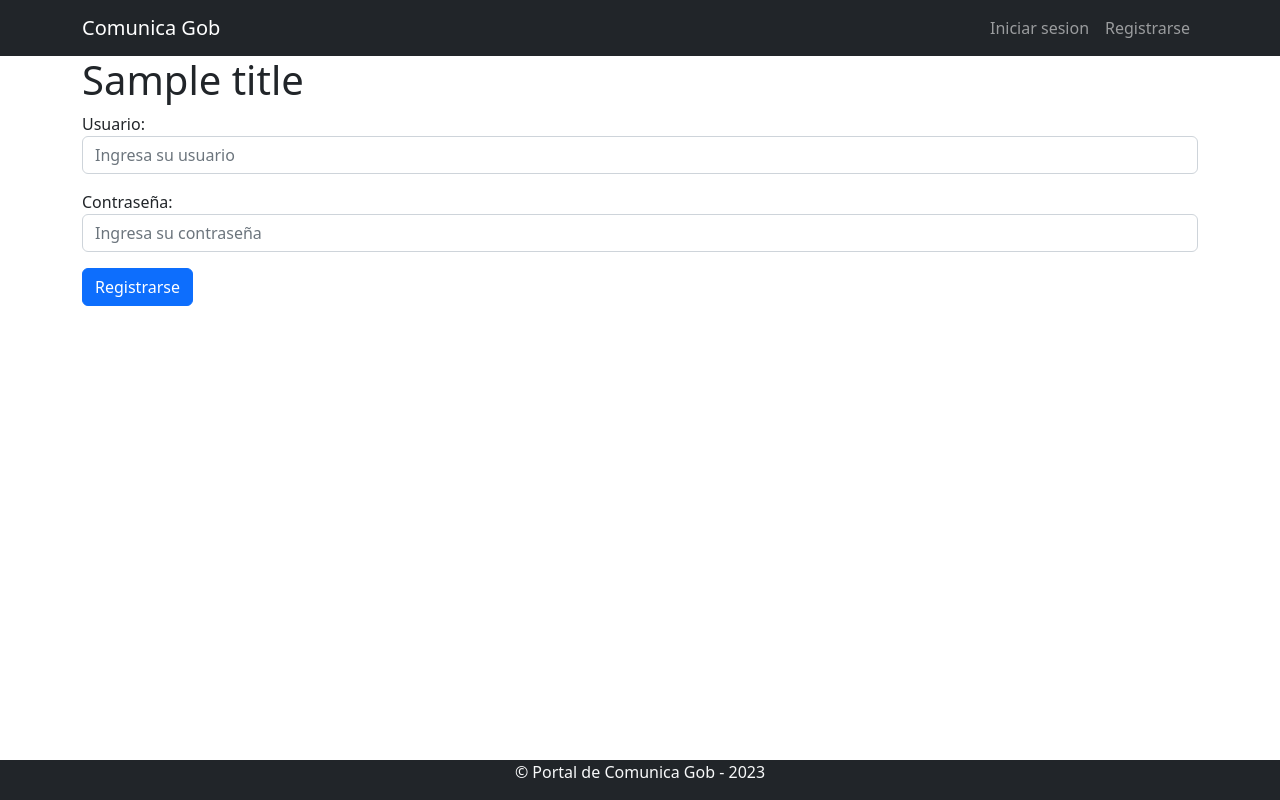
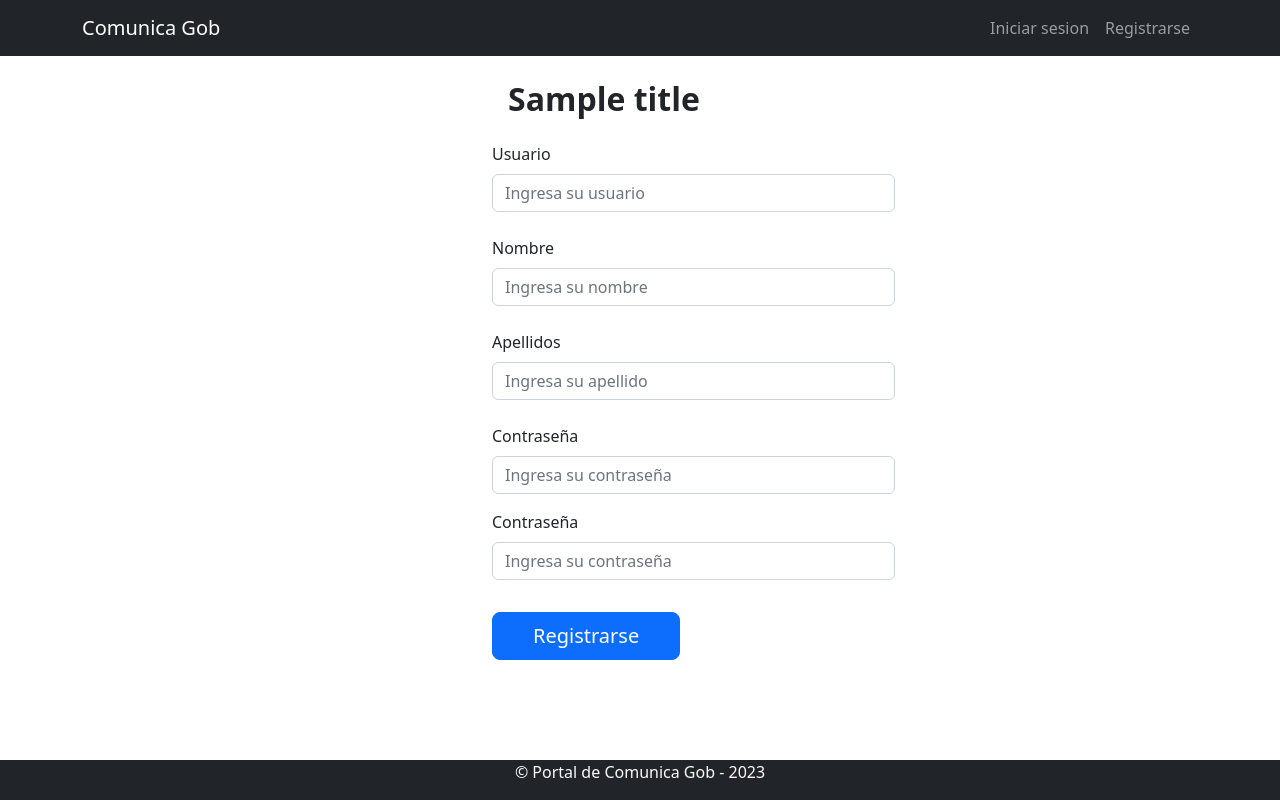
Before and after one commit to alexmbar/FullStackPythonA_MartinezBarragan_CesarAlejandro, a Django app: template comunica_gob/templates/signup.html in a window 1280 px wide. Run offline with Django 4.2, Linux system fonts and the light colour scheme; tables that the repository leaves empty hold one stand-in row (values such as "Sample post"); the template is opened without the code that fills it: values that come from a table or form of the project are taken from there, most other values are stand-ins (such as "Sample title", 1, 10 or a date in 2020); parts of the project's set-up code (start-up, migrations or seed data) failed here and were passed over; some libraries are stand-ins or nearby versions.

Commit message:
modificaciones ligeras para reportes, se agrega signupform

```diff
--- a/comunica_gob/administracion/forms.py
+++ b/comunica_gob/administracion/forms.py
@@ -5,3 +5,10 @@ from django import forms
 class LoginForm(forms.Form):
     username = forms.CharField(label="Usuario", widget=forms.TextInput(attrs={"class":"form-control","placeholder":"Ingresa su usuario"}))
     password = forms.CharField(label="Contraseña", widget=forms.PasswordInput(attrs={"class":"form-control","placeholder":"Ingresa su contraseña"}))
+
+class SignupForm(forms.Form):
+    username = forms.CharField(label="Usuario", widget=forms.TextInput(attrs={"class":"form-control","placeholder":"Ingresa su usuario"}))
+    name = forms.CharField(label="Nombre", widget=forms.TextInput(attrs={"class":"form-control","placeholder":"Ingresa su nombre"}))
+    lastname = forms.CharField(label="Apellidos", widget=forms.TextInput(attrs={"class":"form-control","placeholder":"Ingresa su apellido"}))
+    password1 = forms.CharField(label="Contraseña", widget=forms.PasswordInput(attrs={"class":"form-control","placeholder":"Ingresa su contraseña"}))
+    password2 = forms.CharField(label="Confirmar contraseña", widget=forms.PasswordInput(attrs={"class":"form-control","placeholder":"Ingresa su contraseña"}))
--- a/comunica_gob/comunica_gob/settings.py
+++ b/comunica_gob/comunica_gob/settings.py
@@ -39,6 +39,8 @@ INSTALLED_APPS = [
     'django.contrib.messages',
     'django.contrib.staticfiles',
     'administracion',
+    'api',
+    'reportes',
 ]
 
 MIDDLEWARE = [
--- a/comunica_gob/templates/home.html
+++ b/comunica_gob/templates/home.html
@@ -25,12 +25,12 @@
 
   <form action="{% url 'reporte' %}" method="post" class="d-inline">
     {% csrf_token %}
-    <button type="submit" name="reporte" value="mantenimiento" class="btn btn-secondary btn-sm">Reparación de calles y aceras</button>
+    <button type="submit" name="reporte" value="mantenimiento" class="btn btn-secondary btn-sm">Mantenimiento de parques y alumbrado público</button>
   </form>
 
   <form action="{% url 'reporte' %}" method="post" class="d-inline">
     {% csrf_token %}
-    <button type="submit" name="reporte" value="gestion" class="btn btn-secondary btn-sm">Recolección de basura y residuos</button>
+    <button type="submit" name="reporte" value="gestion" class="btn btn-secondary btn-sm">Gestión de emergencias a desastres naturales</button>
   </form>
 
 
--- a/comunica_gob/templates/signup.html
+++ b/comunica_gob/templates/signup.html
@@ -1,8 +1,10 @@
 {% extends 'base.html' %}
 
 {% block content %}
-<div class="container">
-  <h1>{{ title }}</h1>
+<div class="container-fluid h-custom">
+  <div class="row d-flex justify-content-center align-items-center h-100">
+
+    <div class="col-md-8 col-lg-6 col-xl-4 offset-xl-1">
       {% if messages %}
       <div id="messages" style="display: none;">
         {% for message in messages %}
@@ -12,11 +14,59 @@
         {% endfor %}
       </div>
       {% endif %}
-  <form action="/signup/" method="POST">
-    {{ form.as_p }}
+      <form action="{% url 'signup' %}" method="post" class="needs-validation">
+        <div class="divider d-flex align-items-center my-4">
+          <h2 class="text-center fw-bold mx-3 mb-0">{{ title }}</h2>
+        </div>
+        <!-- Email input -->
+        <div class="form-outline mb-4">
+          <label class="form-label" for="form3Example3">Usuario</label>
+
+          {{ form.username }}
+
+        </div>
+        <!-- Email input -->
+        <div class="form-outline mb-4">
+          <label class="form-label" for="form3Example3">Nombre</label>
+
+          {{ form.name }}
+
+        </div>
+
+        <!-- Email input -->
+        <div class="form-outline mb-4">
+          <label class="form-label" for="form3Example3">Apellidos</label>
+
+          {{ form.lastname }}
+
+        </div>
+
+        <!-- Password input -->
+        <div class="form-outline mb-3">
+          <label class="form-label" for="form3Example4">Contraseña</label>
+
+          {{ form.password1 }}
+
+        </div>
+
+        <!-- Password input -->
+        <div class="form-outline mb-3">
+          <label class="form-label" for="form3Example4">Contraseña</label>
+
+          {{ form.password2 }}
+
+        </div>
+
+        <!-- {{ form.as_p }} -->
         {% csrf_token %}
-    <button class="btn btn-primary">Registrarse</button>
+        <div class="text-center text-lg-start mt-4 pt-2">
+          <button type="submit" class="btn btn-primary btn-lg bgcolor-secundario bordecolor-secundario"
+            style="padding-left: 2.5rem; padding-right: 2.5rem;">Registrarse</button>
+        </div>
       </form>
+    </div>
+
+  </div>
 </div>
 
 {% block extra_js %}
```
Also changed, not shown: comunica_gob/administracion/views.py (+25 -9 lines), comunica_gob/administracion/migrations/0001_initial.py (added), comunica_gob/administracion/migrations/__init__.py (added), comunica_gob/comunica_gob/migrations/__init__.py (added), comunica_gob/reportes/migrations/__init__.py (added). Lines whose indentation alone changed are shown as unchanged.
